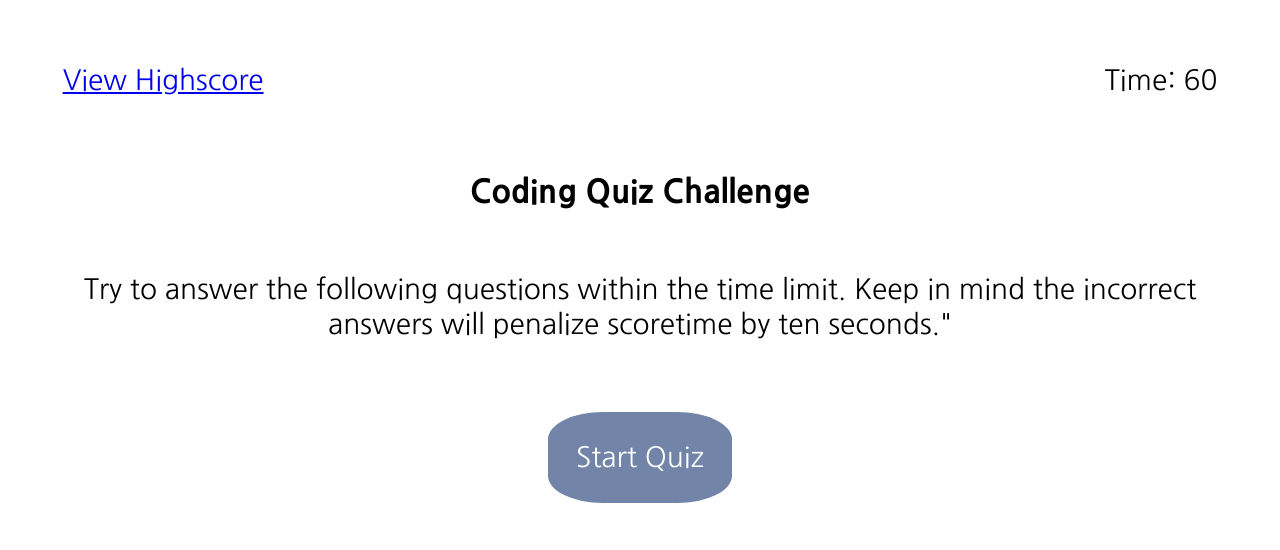
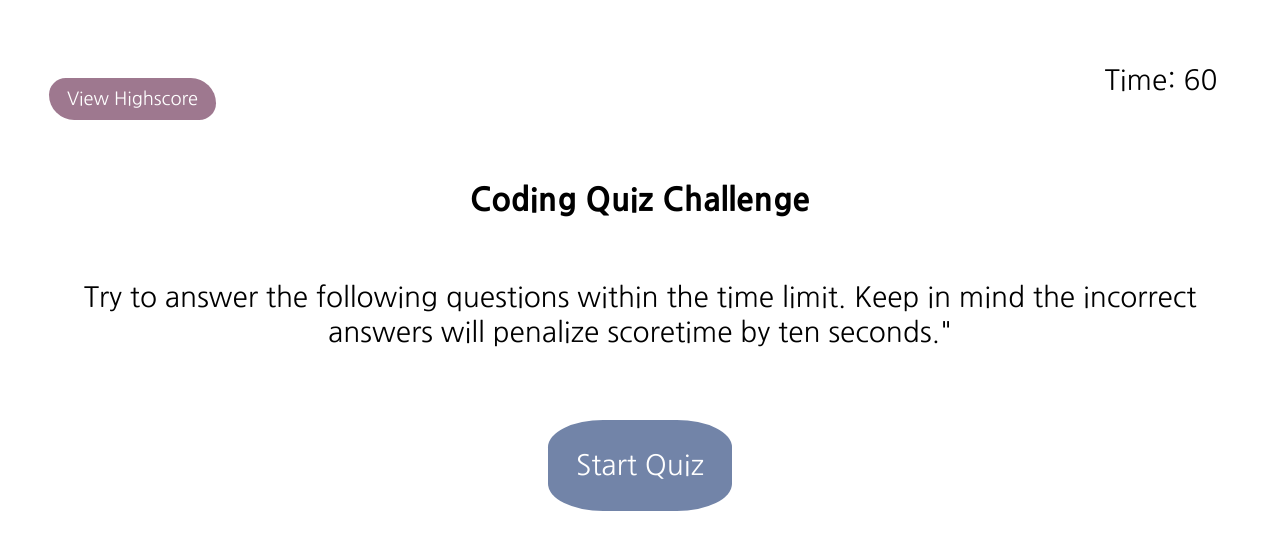
Before and after one commit to McleodHerritt/coding-challenge-quiz, a plain HTML site: page index.html in a window 1280 px wide. Drawn offline with nearby package versions, Linux system fonts and the light colour scheme.

Commit message:
styled highscore button

```diff
--- a/assets/styles.css
+++ b/assets/styles.css
@@ -19,6 +19,20 @@ header {
   display: flex;
   margin: 2em;
   justify-content: space-between;
+  align-items: start;
+}
+#highscore {
+  padding: 0.5em 1em;
+  margin-top: 2.5%;
+  border-radius: 20px 30px;
+  background-color: var(--mountbatten-pink);
+  color: white;
+  border: black;
+  font-size: 75%;
+}
+
+#highscore:hover {
+  filter: brightness(150%);
 }
 /*displayes main screen center and styles it*/
 .splashscreen {
--- a/index.html
+++ b/index.html
@@ -9,7 +9,7 @@
   <body>
     <header>
       <!--highscore and timer placed in the header-->
-      <a href="#highscore">View Highscore</a>
+      <button id="highscore">View Highscore</button>
       <p id="timer">Time: 60</p>
     </header>
     <section id="splashScreen" class="splashscreen">
```
